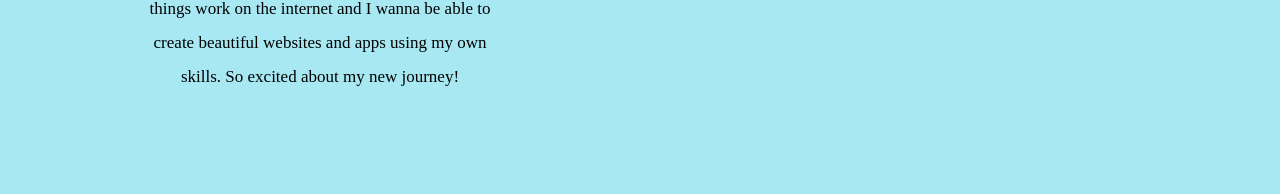
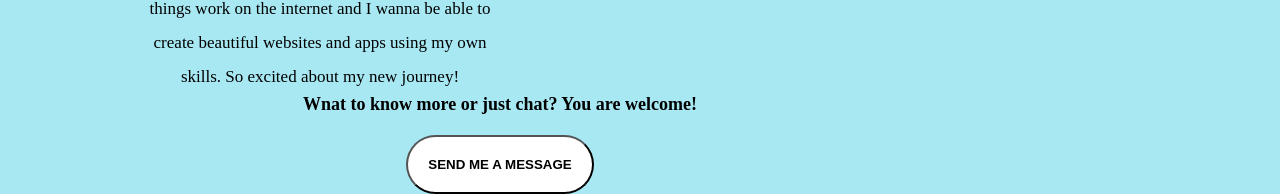
Before and after one commit to MariiaIngersoll/my-personal-website, a plain HTML site: page index.html in a window 1280 px wide. Shown: the part 796-990 px from the top of the page. Before the commit the page ends 890 px from the top, so only its background shows below. Drawn offline with Linux system fonts and the light colour scheme.

Commit message:
done main

```diff
--- a/index.html
+++ b/index.html
@@ -30,9 +30,15 @@
           <div class="main-img">
             <img src="me.jpg">
           </div>
+          </div>
     </div>
 
-
+    <footer>
+      <div class="contact-button">
+        <h2 class="contact">Wnat to know more or just chat? You are welcome! </h2>
+      <button class="btn">Send me a message</button>
+    </div>
+    </footer>
 
   </body>
 </html>
--- a/style.css
+++ b/style.css
@@ -91,3 +91,25 @@ img {
 #hello {
     font-size: 25px;
 }
+.contact-button {
+    max-width: 1000px;
+    max-height: auto;
+    text-align: center;
+    margin-bottom: 20px;
+    font-size: 12px;
+    color: rgb(0, 0, 0);
+}
+.btn {
+    display: inline-block;
+    margin-top: 20px;
+    text-decoration: none;
+    background-color: white;
+    border-radius: 30px;
+    padding: 20px;
+    color: black;
+    text-transform: uppercase;
+    font-weight: bold;
+}
+.btn:hover, .btn:focus {
+background-color: rgb(116, 183, 235);
+}
```
